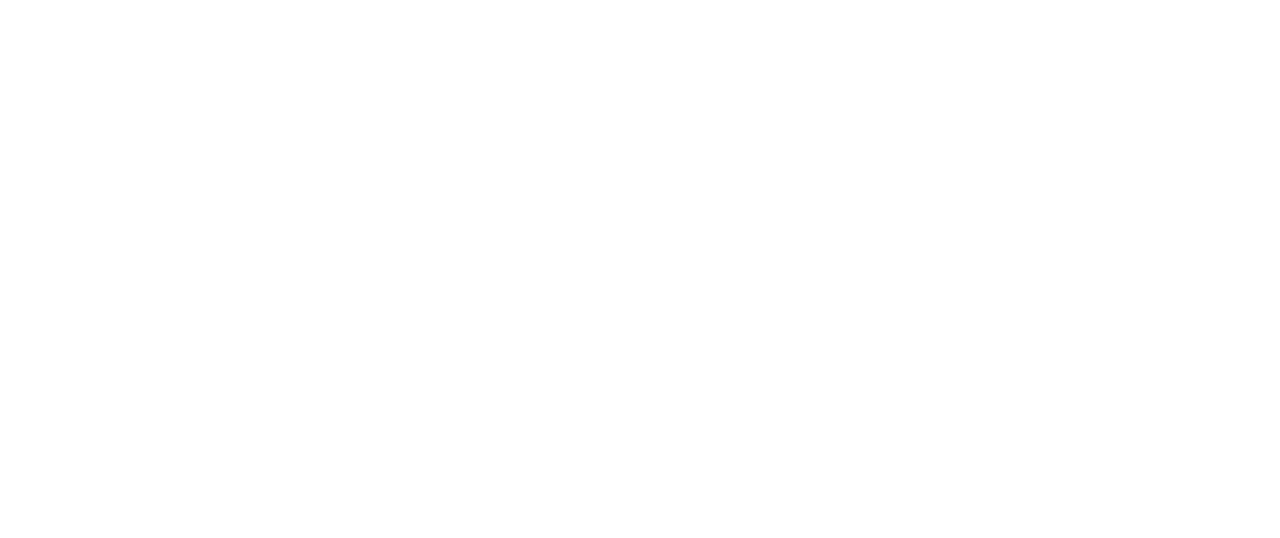
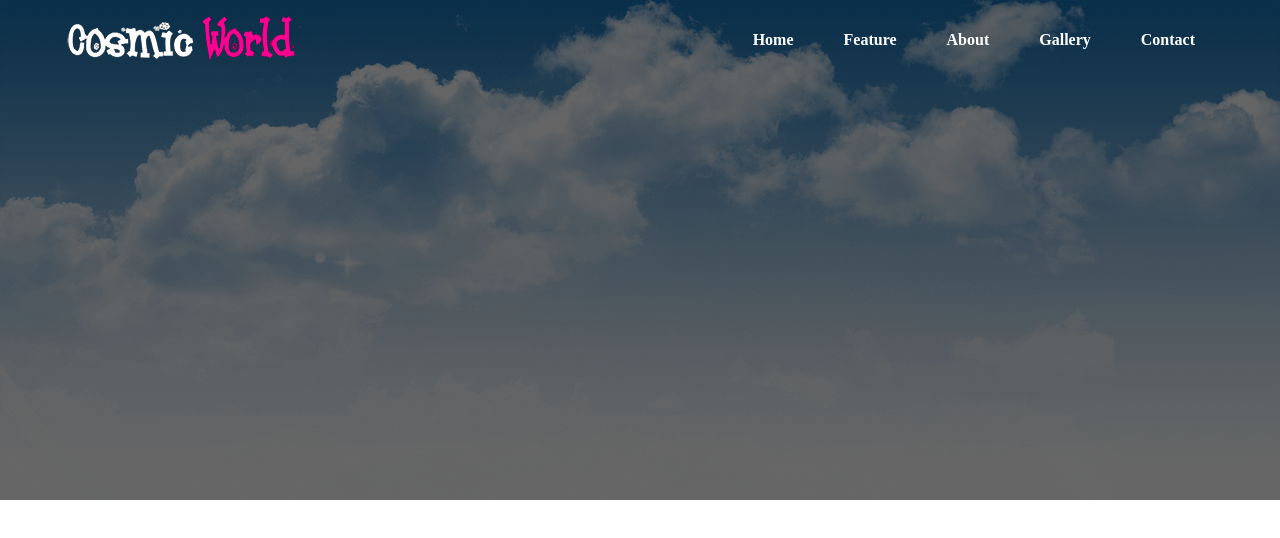
Before and after one commit to SaraAzmin/cosmic-world, a plain HTML site: page index.html in a window 1280 px wide. Drawn offline with Linux system fonts and the light colour scheme.

Commit message:
navbar added

```diff
--- a/index.html
+++ b/index.html
@@ -10,6 +10,21 @@
 </head>
 
 <body>
+    <header>
+        <nav class="container">
+            <div class="logo">
+                <img src="images/logo.png" alt="">
+            </div>
+            <ul class="navigation">
+                <li><a href="">Home</a></li>
+                <li><a href="">Feature</a></li>
+                <li><a href="">About</a></li>
+                <li><a href="">Gallery</a></li>
+                <li><a href="">Contact</a></li>
+
+            </ul>
+        </nav>
+    </header>
 
 </body>
 
--- a/style.css
+++ b/style.css
@@ -0,0 +1,40 @@
+*{
+    margin: 0;
+    padding: 0;
+    box-sizing: border-box;
+}
+body{
+
+}
+.container{
+    max-width: 1200px;
+    margin: 0 auto;
+    padding: 0 20px;
+}
+header{
+    height: 500px;
+    background-image: url('images/cloud.png');
+    background-size: cover;
+    background-color: rgba(0, 0, 0, 0.6);
+    background-blend-mode: overlay;
+}
+nav{
+    display: flex;
+    justify-content: space-between;
+    height: 80px;
+    align-items: center;
+}
+.navigation{
+    display: flex;
+}
+.navigation li{
+    list-style: none;
+    margin: 15px;
+}
+.navigation li a{
+    text-decoration: none;
+    color: white;
+    font-weight: 600;
+    padding: 10px 10px;
+
+}
```
